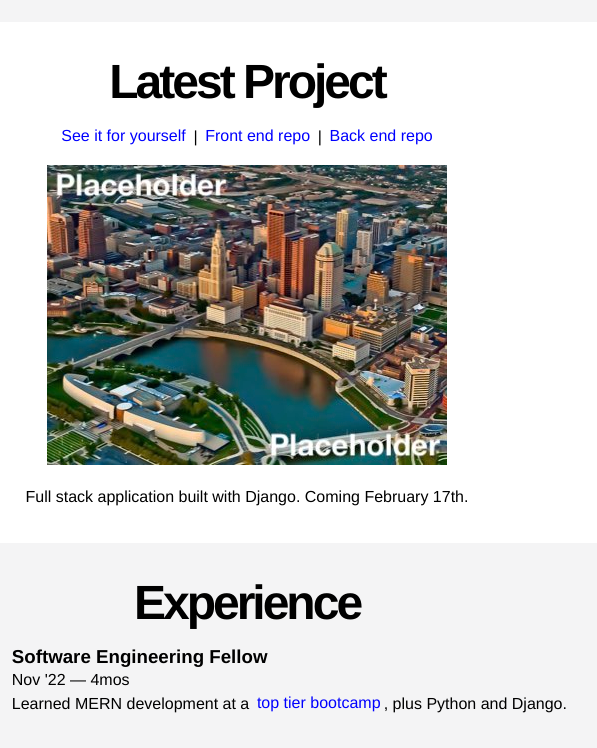
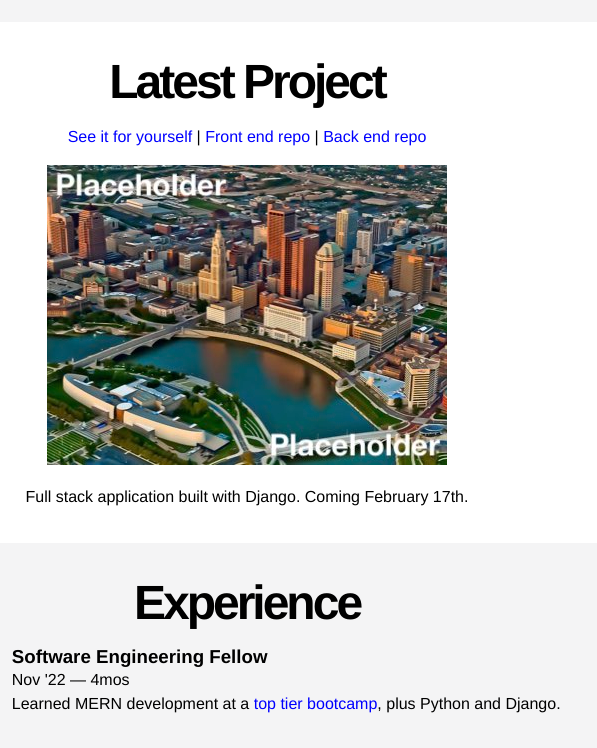
Before and after one commit to AlexWestIsBest/portfolio, a plain HTML site: page index.html in a window 1280 px wide. Shown: the part 840-1588 px from the top of the page, 393-990 px from the left. Drawn offline with Linux system fonts and the light colour scheme.

Commit message:
that after-push correction

```diff
--- a/css/style.css
+++ b/css/style.css
@@ -59,8 +59,6 @@ p {
 a {
     text-decoration: none;
     color: blue;
-    padding: 0.2rem 0.2rem;
-    border-radius: 0.2rem;
 }
 a:hover {
     text-decoration: underline;
```
